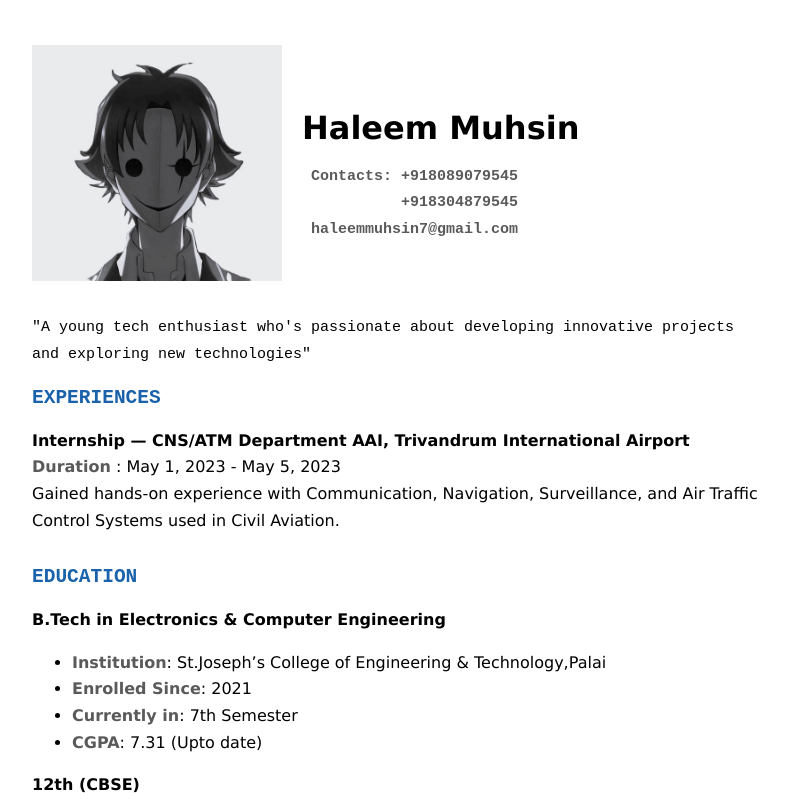
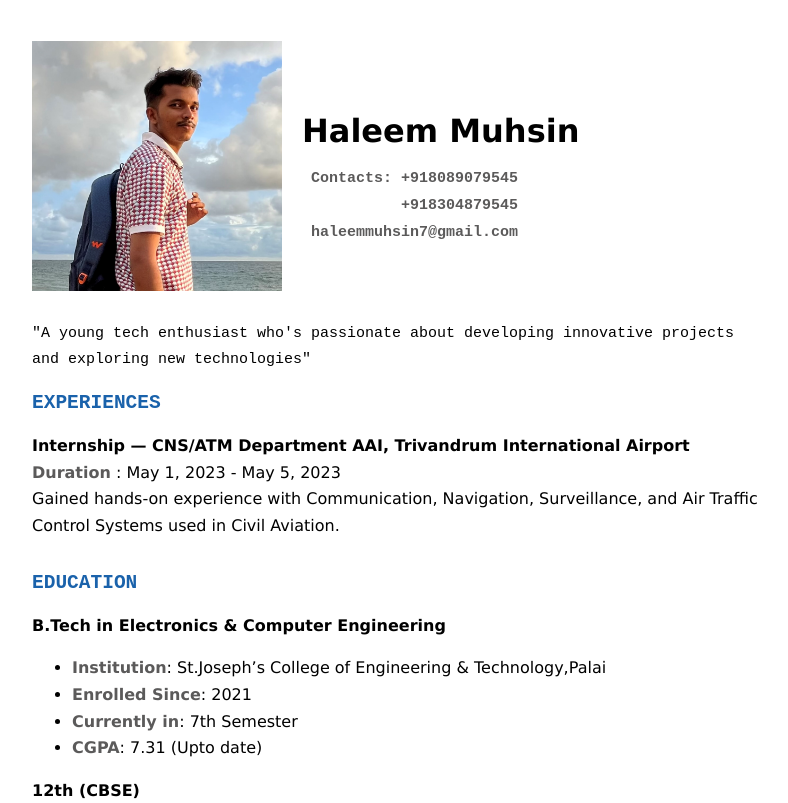
Before and after one commit to HaleemMuhsin/Resume-Trail, a plain HTML site: page index.html in a window 1280 px wide. Shown: the top 803 px of the page, without its empty margins (6-794 px from the left). Drawn offline with Linux system fonts and the light colour scheme.

Commit message:
added new dp

```diff
--- a/index.html
+++ b/index.html
@@ -12,7 +12,7 @@
     'Lucida Sans Unicode', Geneva, Verdana, sans-serif;
   line-height: 20pt;">
     <div style="display: flex; align-items: center;">
-        <img src="./pic.jpg" alt="Picture" width="250px" style="margin-right: 20px;" >
+        <img src="./Hal-picture.png" alt="Picture" width="250px" style="margin-right: 20px;" >
         <div>
             <br>
             <br>
```
Also changed, not shown: Hal-picture.png (added).
